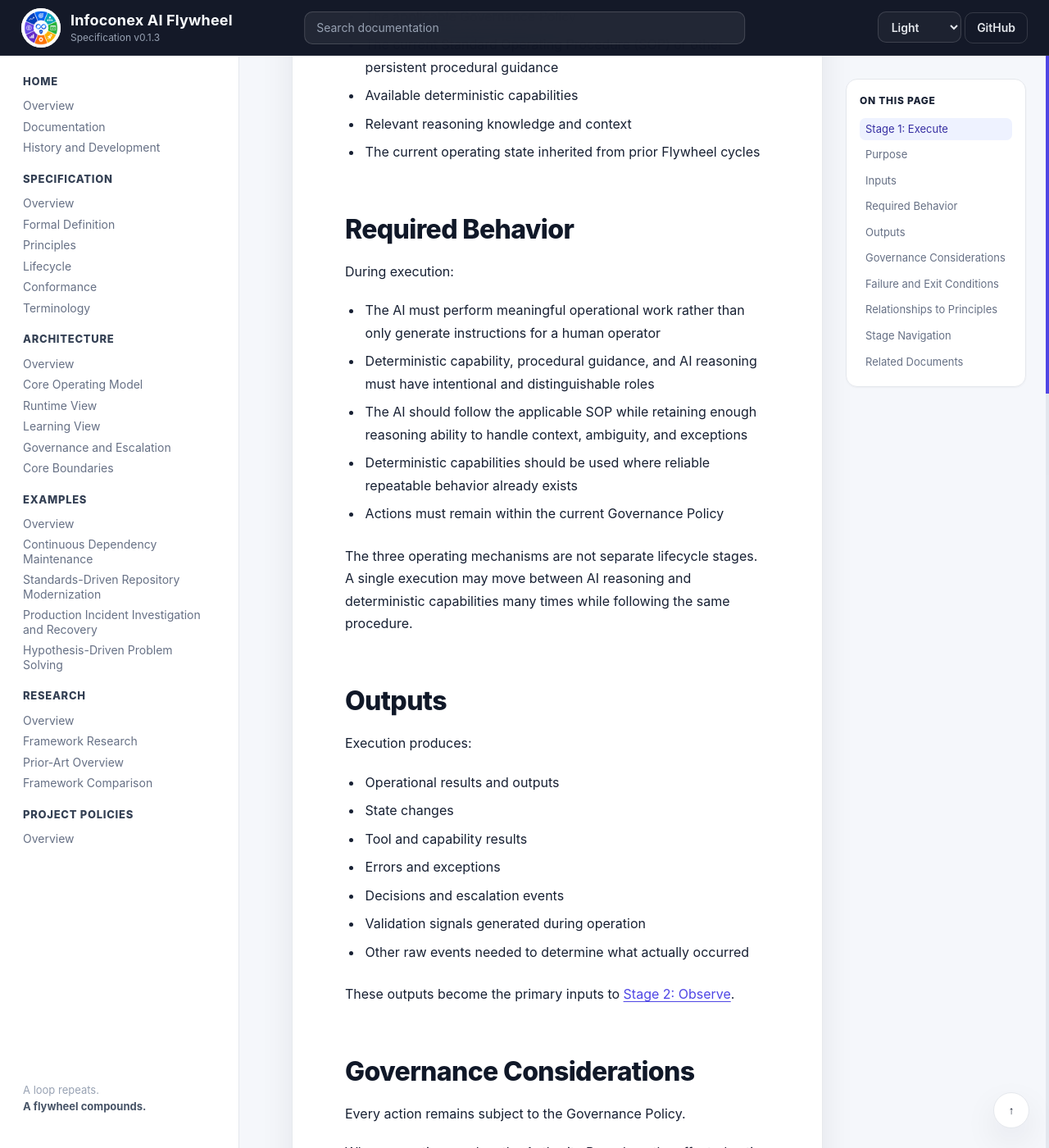
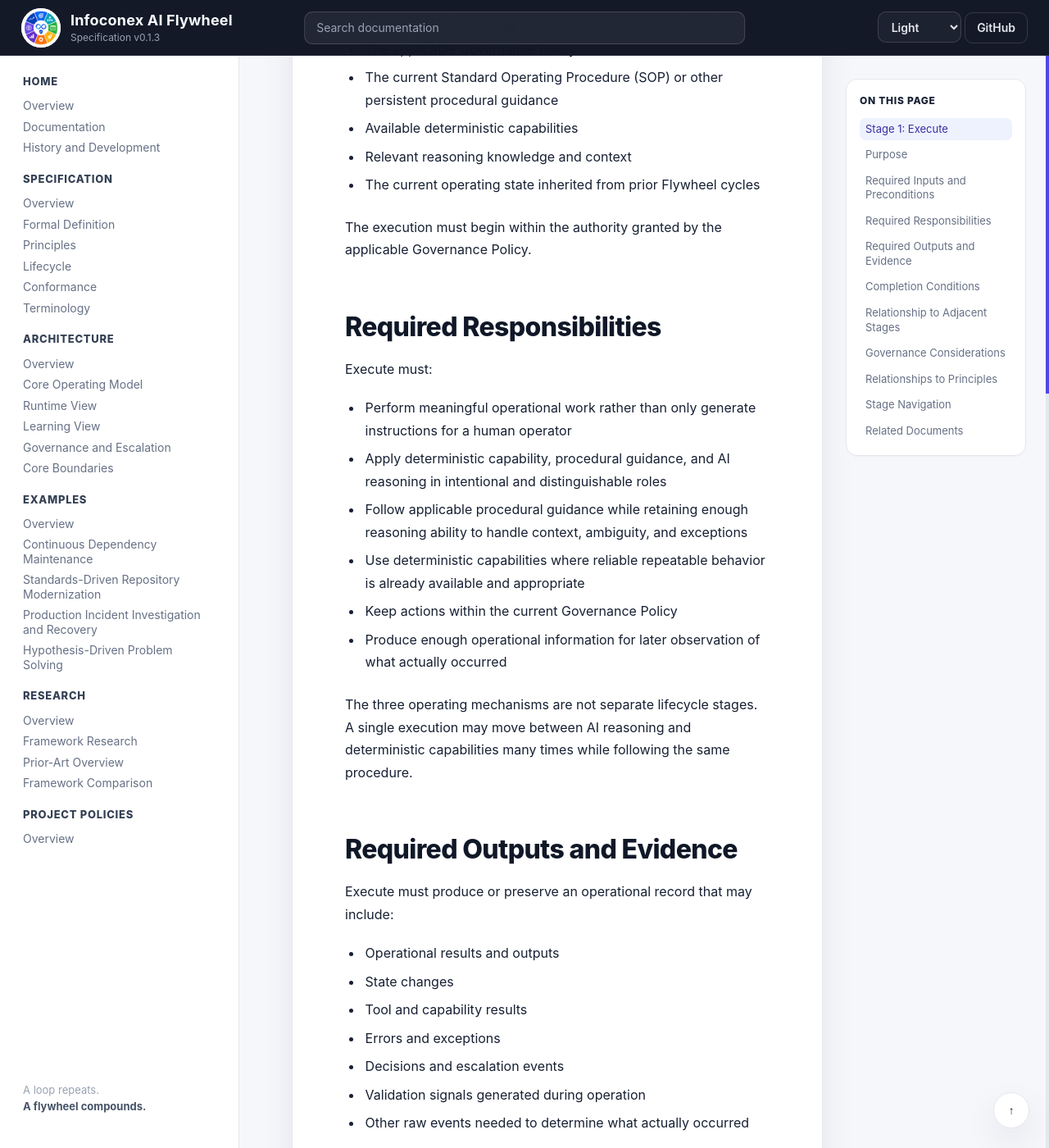
Before and after one commit to infoconex/ai-flywheel, a Jekyll site: the page built from docs/specification/lifecycle/01-execute.md, in a window 1280 px wide and 1400 px high, scrolled down 857 px. Shown: the whole window at 82% size. Built offline with Jekyll 4.4.1, drawn with Linux system fonts in a browser that asks for light colours; our own code applies the rules of GitHub Pages for plain Markdown files; some of the changed text lies outside the part shown.

Commit message:
Define Execute stage contract

```diff
--- a/docs/specification/lifecycle/01-execute.md
+++ b/docs/specification/lifecycle/01-execute.md
@@ -8,9 +8,9 @@ Execution applies the current operating model of the Flywheel to real work.
 
 The AI is the operator of the process. It follows persistent procedural guidance, invokes deterministic capabilities, reasons about context and ambiguity, and carries authorized work forward without requiring a human to perform routine operational steps.
 
-## Inputs
+## Required Inputs and Preconditions
 
-Execution begins with:
+Execute requires:
 
 - An authorized goal, trigger, request, event, or unit of work
 - The applicable Governance Policy
@@ -19,21 +19,24 @@ Execution begins with:
 - Relevant reasoning knowledge and context
 - The current operating state inherited from prior Flywheel cycles
 
-## Required Behavior
+The execution must begin within the authority granted by the applicable Governance Policy.
 
-During execution:
+## Required Responsibilities
 
-- The AI must perform meaningful operational work rather than only generate instructions for a human operator
-- Deterministic capability, procedural guidance, and AI reasoning must have intentional and distinguishable roles
-- The AI should follow the applicable SOP while retaining enough reasoning ability to handle context, ambiguity, and exceptions
-- Deterministic capabilities should be used where reliable repeatable behavior already exists
-- Actions must remain within the current Governance Policy
+Execute must:
+
+- Perform meaningful operational work rather than only generate instructions for a human operator
+- Apply deterministic capability, procedural guidance, and AI reasoning in intentional and distinguishable roles
+- Follow applicable procedural guidance while retaining enough reasoning ability to handle context, ambiguity, and exceptions
+- Use deterministic capabilities where reliable repeatable behavior is already available and appropriate
+- Keep actions within the current Governance Policy
+- Produce enough operational information for later observation of what actually occurred
 
 The three operating mechanisms are not separate lifecycle stages. A single execution may move between AI reasoning and deterministic capabilities many times while following the same procedure.
 
-## Outputs
+## Required Outputs and Evidence
 
-Execution produces:
+Execute must produce or preserve an operational record that may include:
 
 - Operational results and outputs
 - State changes
@@ -43,7 +46,17 @@ Execution produces:
 - Validation signals generated during operation
 - Other raw events needed to determine what actually occurred
 
-These outputs become the primary inputs to [Stage 2: Observe](02-observe.md).
+## Completion Conditions
+
+Execute is complete when the current execution attempt has reached an observable point and enough operational information exists for Observe to determine what actually happened.
+
+Task completion, failure, or the absence of an exception does not by itself determine whether the lifecycle is complete.
+
+## Relationship to Adjacent Stages
+
+Execute begins from the current operating state, including relevant improvements made available through [Stage 8: Reuse](08-reuse.md).
+
+Its operational record becomes the primary input to [Stage 2: Observe](02-observe.md).
 
 ## Governance Considerations
 
@@ -54,14 +67,6 @@ When execution reaches the Authority Boundary, the affected action must be handl
 When execution reaches the Uncertainty Boundary because evidence is insufficient for responsible autonomous judgment, the affected decision requires additional evidence or human judgment.
 
 Where practical, unrelated authorized work should continue rather than stopping the entire process.
-
-## Failure and Exit Conditions
-
-Execution does not end the Flywheel merely because the task completed, failed, or raised no exception.
-
-Every meaningful execution should proceed to observation with enough operational data to evaluate the actual outcome.
-
-When the AI cannot continue within its authority or cannot responsibly resolve uncertainty, the affected decision must be paused or escalated rather than bypassing governance.
 
 ## Relationships to Principles
 
```
